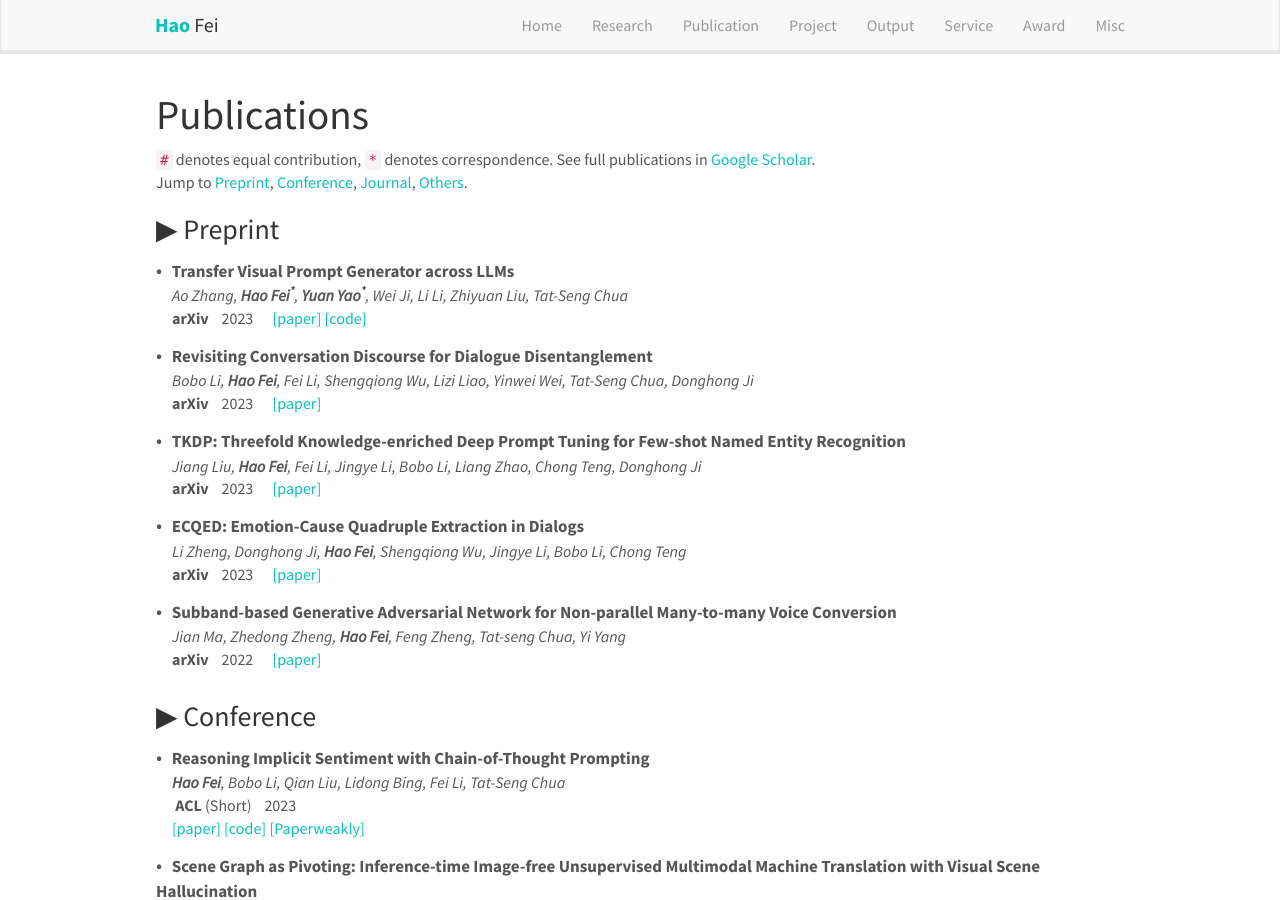
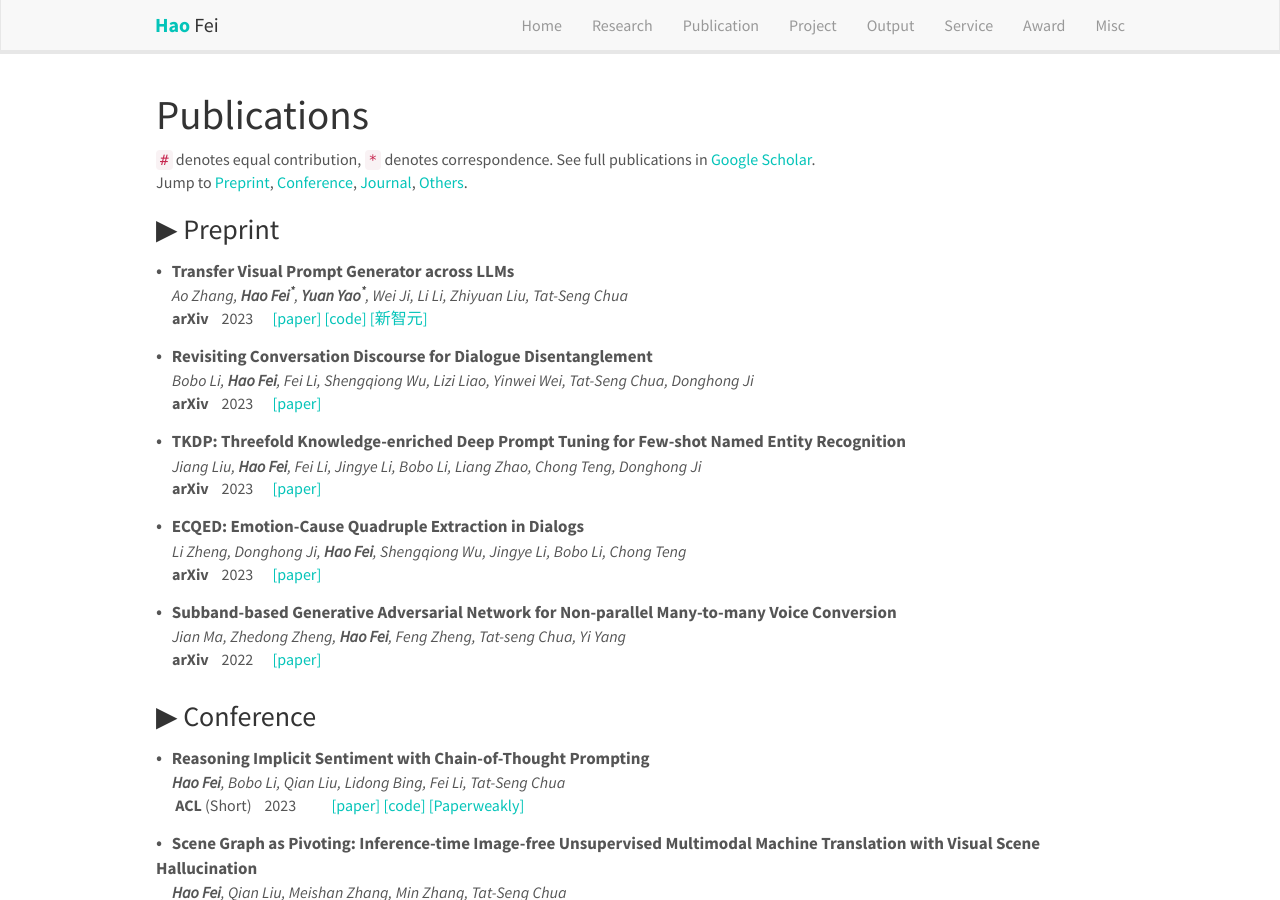
Before and after one commit to scofield7419/scofield7419.github.io, a Jekyll site: the page built from _pages/publications.md, in a window 1280 px wide and 900 px high. Built offline with Jekyll 4.4.1, drawn with Linux system fonts in a browser that asks for light colours; nearby versions of some CDN libraries; comment, search, counter and statistics services are not loaded; a style sheet for code colours, icons or effects is not loaded.

Commit message:
Update publications.md

```diff
--- a/_pages/publications.md
+++ b/_pages/publications.md
@@ -23,8 +23,7 @@
 
   <span style="font-size: 20px;">&#8226;</span> &nbsp; <strong style="font-size: 17px;">{{ publi.title }}</strong> <br/>
   &nbsp;&nbsp;&nbsp;&nbsp;&nbsp;<em>{{ publi.authors }} </em><br />
-  &nbsp;&nbsp;&nbsp;&nbsp;&nbsp;<strong>{{ publi.venue.name }}</strong> &nbsp;&nbsp; {{ publi.year }} &nbsp;&nbsp;&nbsp;&nbsp;
-  <a href="{{ publi.link.paper }}">\[paper\]</a>&nbsp;{% if publi.link.code %}<a href="{{ publi.link.code }}">\[code\]</a>{% endif %}
+  &nbsp;&nbsp;&nbsp;&nbsp;&nbsp;<strong>{{ publi.venue.name }}</strong> &nbsp;&nbsp; {{ publi.year }} &nbsp;&nbsp;&nbsp;&nbsp; <a href="{{ publi.link.paper }}">\[paper\]</a>&nbsp;{% if publi.link.code %}<a href="{{ publi.link.code }}">\[code\]</a>{% endif %}&nbsp;{% if publi.promote %}<a href="{{ publi.promote.link }}">\[{{ publi.promote.name }}\]</a>{% endif %}
 
 {% endfor %}
 
@@ -42,8 +41,7 @@
   <span style="font-size: 20px;">&#8226;</span> &nbsp; <strong style="font-size: 17px;">{{ publi.title }}</strong> <br/>
   &nbsp;&nbsp;&nbsp;&nbsp;&nbsp;<em>{{ publi.authors }} </em><br />
   &nbsp;&nbsp;&nbsp;&nbsp;&nbsp; <strong>{{ publi.venue.name }}</strong>     {% if publi.venue.note %} ({{publi.venue.note}}){% endif %} &nbsp;&nbsp; {{ publi.year }}
- &nbsp;&nbsp;&nbsp;&nbsp;   {% if publi.highlight %} <strong style="color:#C7254E;">({{ publi.highlight }})</strong>  {% endif %}
-  &nbsp;&nbsp;&nbsp;&nbsp; <a href="{{ publi.link.paper }}">\[paper\]</a>&nbsp;{% if publi.link.code %}<a href="{{ publi.link.code }}">\[code\]</a>{% endif %}&nbsp;{% if publi.promote %}<a href="{{ publi.promote.link }}">\[{{ publi.promote.name }}\]</a>{% endif %}
+ &nbsp;&nbsp;&nbsp;&nbsp;   {% if publi.highlight %} <strong style="color:#C7254E;">({{ publi.highlight }})</strong>  {% endif %} &nbsp;&nbsp;&nbsp;&nbsp; <a href="{{ publi.link.paper }}">\[paper\]</a>&nbsp;{% if publi.link.code %}<a href="{{ publi.link.code }}">\[code\]</a>{% endif %}&nbsp;{% if publi.promote %}<a href="{{ publi.promote.link }}">\[{{ publi.promote.name }}\]</a>{% endif %}
 
 {% endfor %}
 
```
